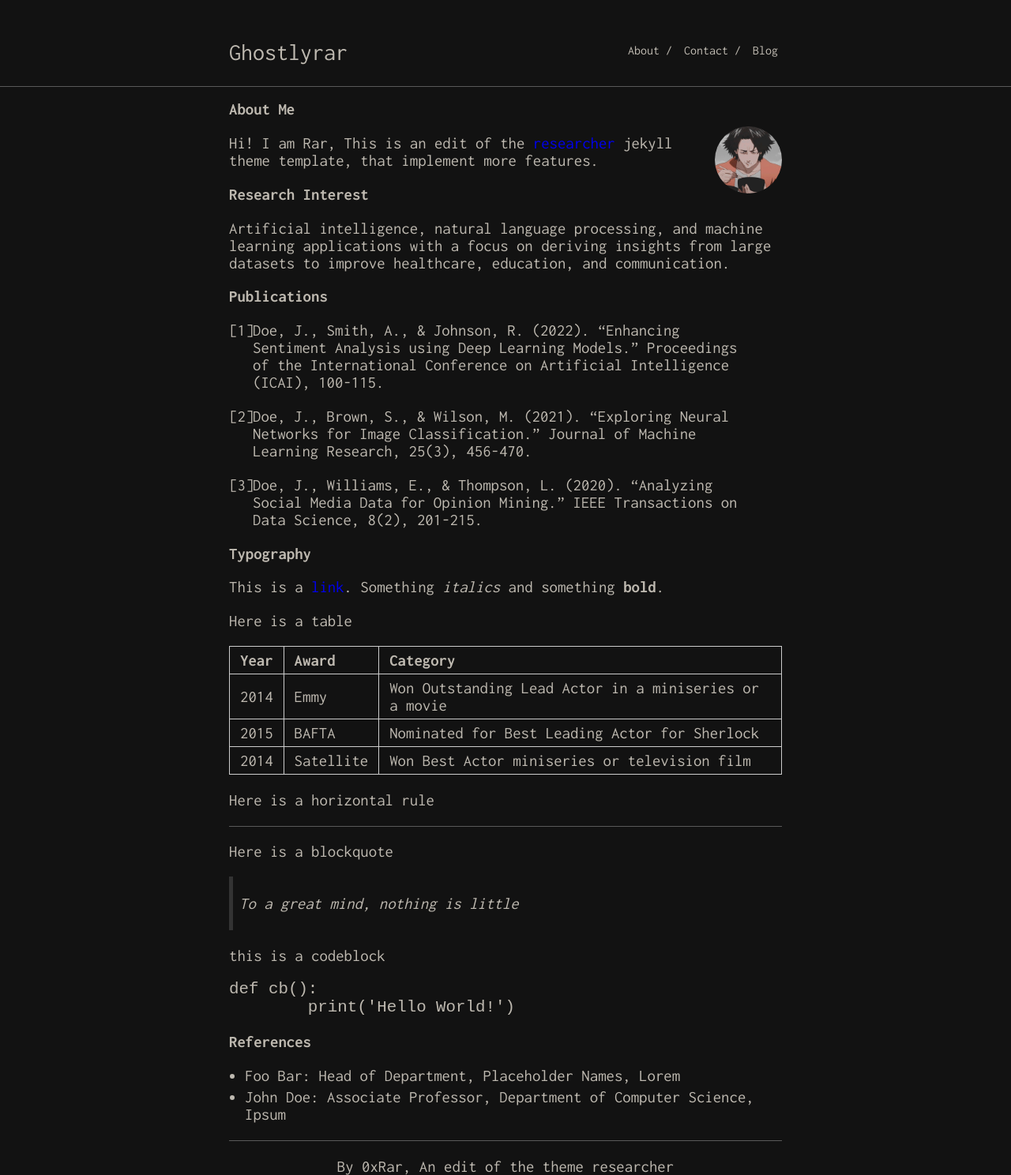
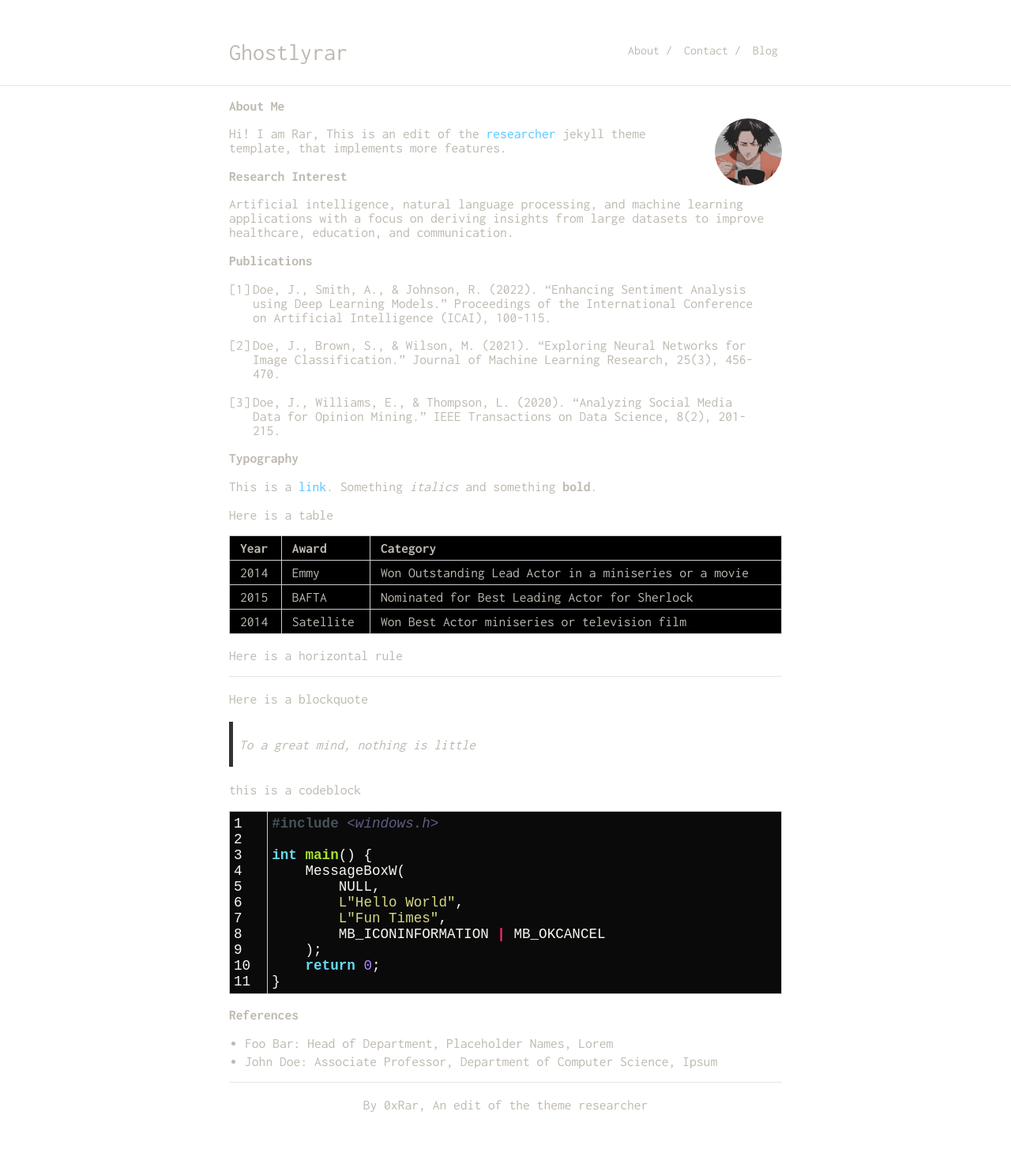
Before and after one commit to 0xRar/ghostlyrar, a Jekyll site: the page built from index.md, in a window 1280 px wide. Shown: the whole page at 79% size. Built offline with Jekyll 4.4.1, drawn with Linux system fonts in a browser that asks for light colours; our own code applies the rules of GitHub Pages for plain Markdown files; after the commit the page ends 1408 px from its top, so only the background shows below that.

Commit message:
Added Syntax Highlighting to codeblocks (#1), and other CSS changes

````diff
--- a/_config.yml
+++ b/_config.yml
@@ -35,6 +35,7 @@ incremental: false
 # Markdown Processing
 kramdown:
   input: GFM
+  syntax_highlighter: rouge
   hard_wrap: false
   auto_ids: true
   footnote_nr: 1
@@ -42,3 +43,12 @@ kramdown:
   toc_levels: 1..6
   smart_quotes: lsquo,rsquo,ldquo,rdquo
   enable_coderay: false
+
+  # Line Numbers
+  syntax_highlighter_opts:
+    css_class: 'highlight'
+    span:
+      line_numbers: false
+    block:
+      line_numbers: true
+      start_line: 1
--- a/_sass/_style.scss
+++ b/_sass/_style.scss
@@ -8,13 +8,17 @@ html {
     height: 100%;
     margin: 0;
     padding: 0;
-    background-color: $bg;
-    color: $text;
     scroll-behavior: smooth;
+}
+@media(prefers-color-scheme: dark) {
+    body {
+	background-color: $bg;
+    }
 }
 body {
     margin: 0;
-    font-family: "Poppins", "Inconsolata";
+    font-family: "Poppins", "sans-serif", "Inconsolata";
+    color: $text;
     height: 100%;
 }
 a {
@@ -22,7 +26,6 @@ a {
 }
 a:hover {
     text-decoration: underline;
-    color: $accent;
 }
 hr {
     border: 0;
@@ -129,3 +132,4 @@ hr {
 
 @import "typography";
 @import "tables";
+@import "syntax";
--- a/_sass/typography.scss
+++ b/_sass/typography.scss
@@ -2,10 +2,13 @@
 
 .content {
     * {
-        font-size: 1.3rem;
+        font-size: 1.1rem;
     }
     tr, td {
         background: $bg;
+    }
+    a {
+        color: $accent;
     }
     a:hover {
         text-decoration: underline;
--- a/_sass/vars.scss
+++ b/_sass/vars.scss
@@ -3,7 +3,7 @@
  */
 
 $accent: rgb(86, 200, 255);
-$bg: #121212;
+$bg: black;
 $text: rgb(190, 185, 176);
 $image-size: 85px;
 
--- a/index.md
+++ b/index.md
@@ -4,7 +4,6 @@ layout: default
 
 ## About Me
 
-<!-- <img draggable=false class="profile-picture" src="sherlock.jpg"> -->
 {% if site.profile_pic %}
 <img draggable=false class="profile-picture" src="{{ site.profile_pic }}" />
 {% endif %}
@@ -12,7 +11,7 @@ layout: default
 
 Hi! I am Rar,
 This is an edit of the [researcher](https://github.com/bk2dcradle/researcher) jekyll theme template,
-that implement more features.
+that implements more features.
 
 ## Research Interest
 
@@ -51,9 +50,18 @@ Here is a blockquote
 
 this is a codeblock
 
-```python
-def cb():
-	print('Hello World!')
+```cpp
+#include <windows.h>
+
+int main() {
+    MessageBoxW(
+        NULL,
+        L"Hello World",
+        L"Fun Times",
+        MB_ICONINFORMATION | MB_OKCANCEL
+    );
+    return 0;
+}
 ```
 
 ## References
````
Also changed, not shown: _sass/_syntax.css (added, +211 -0 lines).
